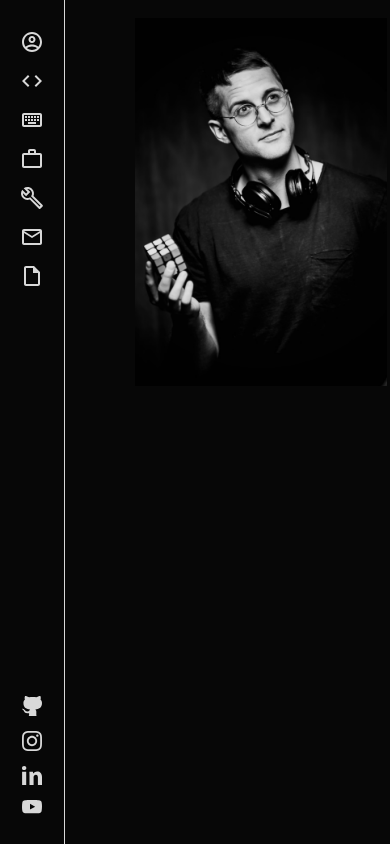
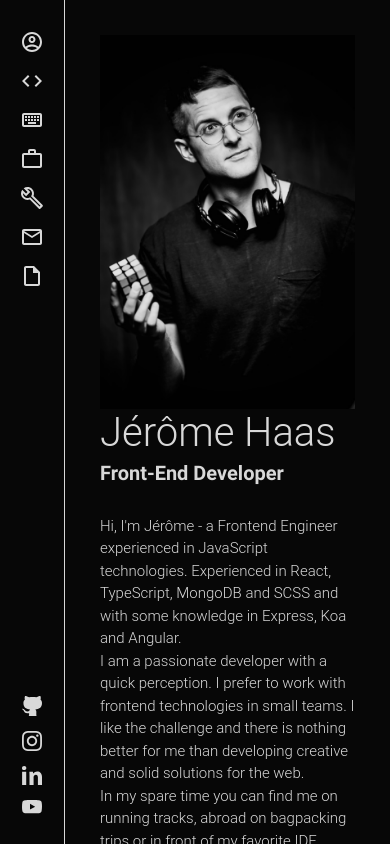
Before and after one commit to jeromehaas/jeromehaas-portfolio-website, a Next.js app: page / in a window 390 px wide. Built offline with nearby package versions, Linux system fonts and the light colour scheme; a web font is replaced by a local one.

Commit message:
Refactor: improve responsivness

```diff
--- a/pages/index.js
+++ b/pages/index.js
@@ -187,7 +187,7 @@ export default function Home() {
       <PageLayout>
         <Section id={"start"}>
           <div id={styles.start} className={styles.section}>
-            <div id={styles.introWrapper} className={styles.sectionWrapper}>
+            <div id={styles.startWrapper} className={styles.sectionWrapper}>
               <img id={styles.portrait} src="/images/jeromehaas.png" alt="Jérôme Haas"/>
               <div className={styles.text}>
                 <h1>Jérôme Haas</h1>
--- a/styles/Home.module.scss
+++ b/styles/Home.module.scss
@@ -3,13 +3,14 @@
 #start {
   display: flex;
   flex-direction: row;
-  justify-content: flex-startd;
+  justify-content: flex-start;
   align-items: center;
-  height: calc(100vh - 140px);
+  height: 100%;
+  min-height: calc(100vh - 140px);
   align-self: center;
 }
 
-#introWrapper {
+#startWrapper {
   display: flex;
   flex-direction: row;
   align-items: flex-start;
@@ -53,3 +54,11 @@
   flex-direction: row;
   flex-wrap: wrap;
 }
+
+@media screen and (max-width: 1000px) {
+  #startWrapper {
+    flex-direction: column;
+  }
+
+
+}
--- a/styles/Section.module.scss
+++ b/styles/Section.module.scss
@@ -3,3 +3,9 @@
   min-height: 100vh;
   padding: 70px;
 }
+
+@media screen and (max-width: 1000px) {
+  .section {
+    padding: 35px;
+  }
+}
--- a/styles/globals.scss
+++ b/styles/globals.scss
@@ -53,6 +53,25 @@ a {
   text-decoration: none;
 }
 
+@media screen and (max-width: 1000px) {
+  h1, h2 {
+    font-size: 40px;
+    font-weight: 300;
+  }
+
+  h2 {
+    margin-bottom: 25px;
+  }
+
+  h3 {
+    font-size: 20px;
+  }
+
+  p {
+    font-size: 15px;
+  }
+}
+
 @font-face {
   font-family: "Roboto";
   src: url("/fonts/roboto/Roboto-Black.ttf");
```
